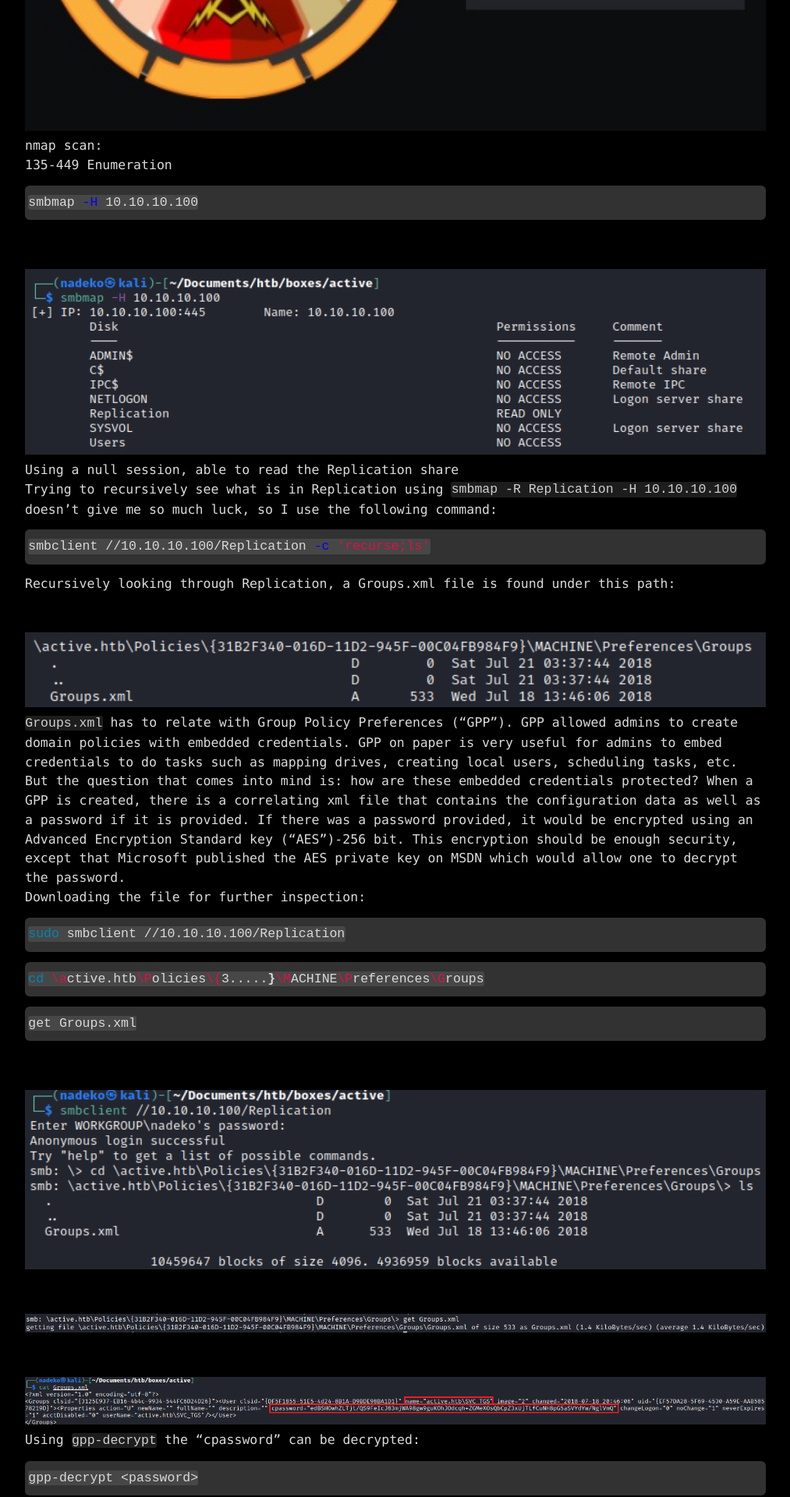
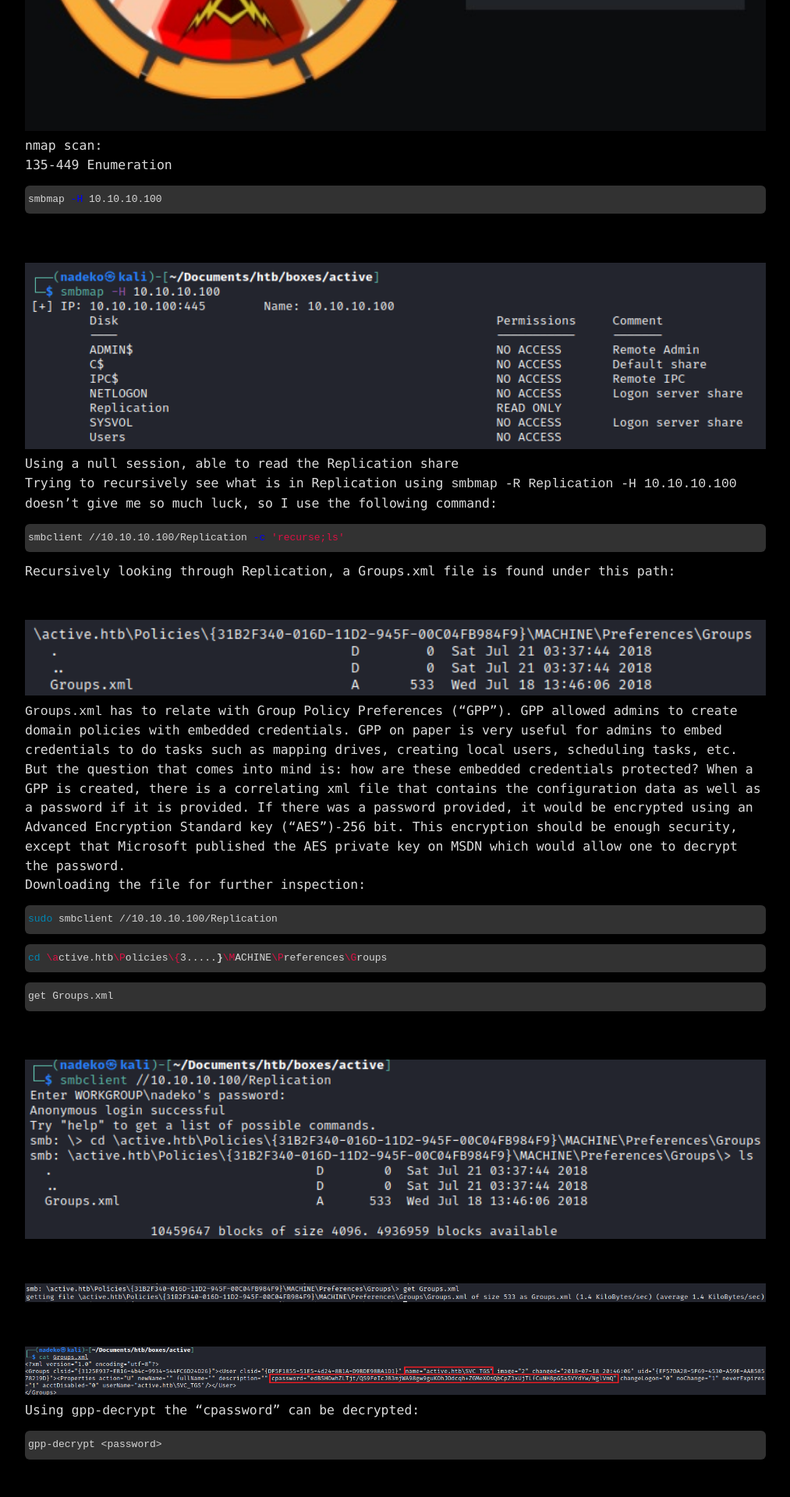
Before and after one commit to notbricey/brisee.github.io, a Jekyll site: the page built from _posts/2021-01-04-htb-active.md, in a window 1280 px wide. Shown: the part 548-2468 px from the top of the page at 78% size, without its empty margins (133-1146 px from the left). Built offline with Jekyll 4.4.1, drawn with Linux system fonts in a browser that asks for light colours.

Commit message:
Update base.scss

```diff
--- a/_sass/base.scss
+++ b/_sass/base.scss
@@ -162,4 +162,3 @@ pre { background-color: rgba(192,192,192,0.26);  border: none; border-radius: 6p
 .highlight .vg { color: #008080 } /* Name.Variable.Global */
 .highlight .vi { color: #008080 } /* Name.Variable.Instance */
 .highlight .il { color: #009999 } /* Literal.Number.Integer.Long */
-code { background-color: rgba(192,192,192,0.15);  border: none; border-radius: 3px; padding: 0.3px; font-size: 16.5px; color: rgba(255,255,255,0.8); }
```
